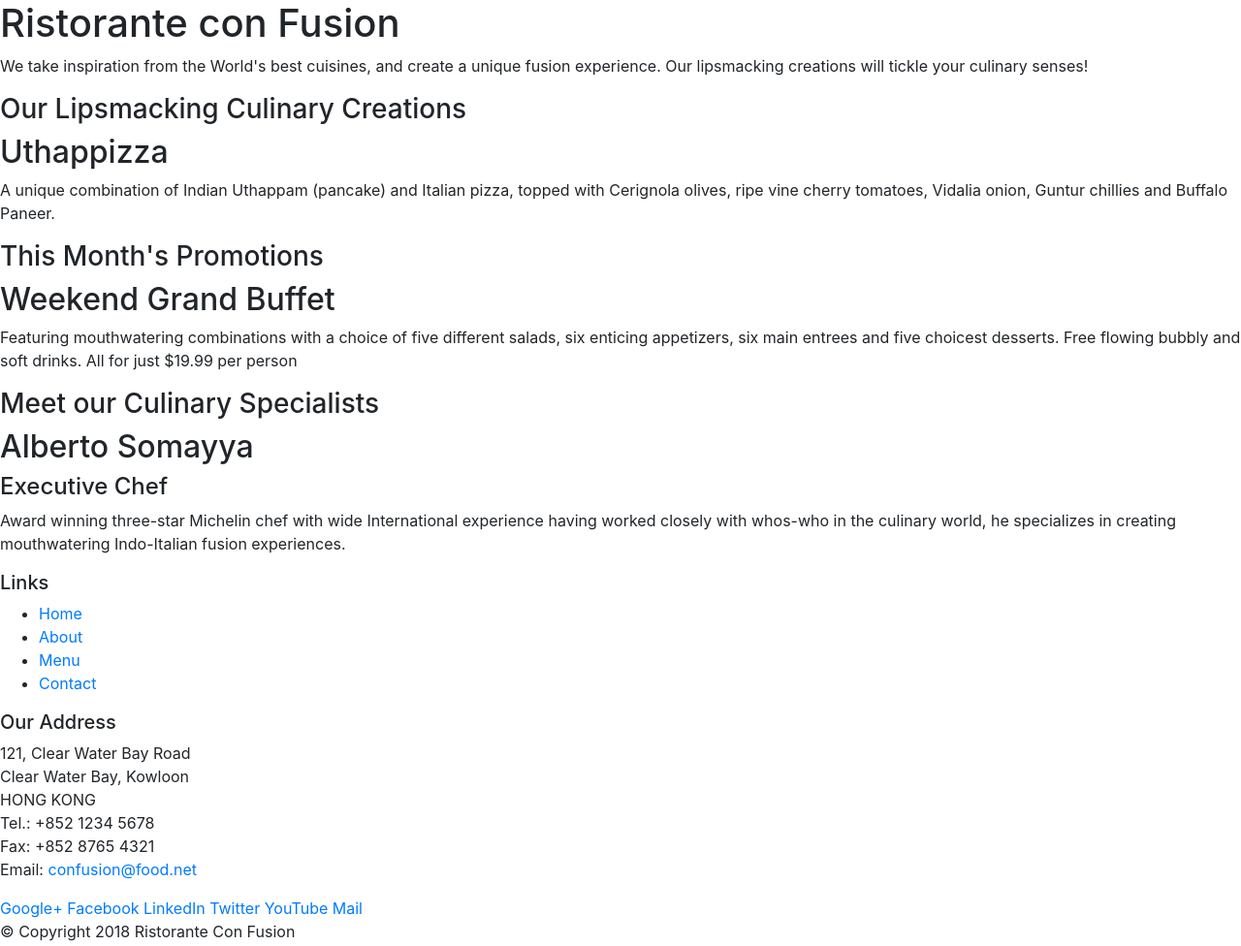
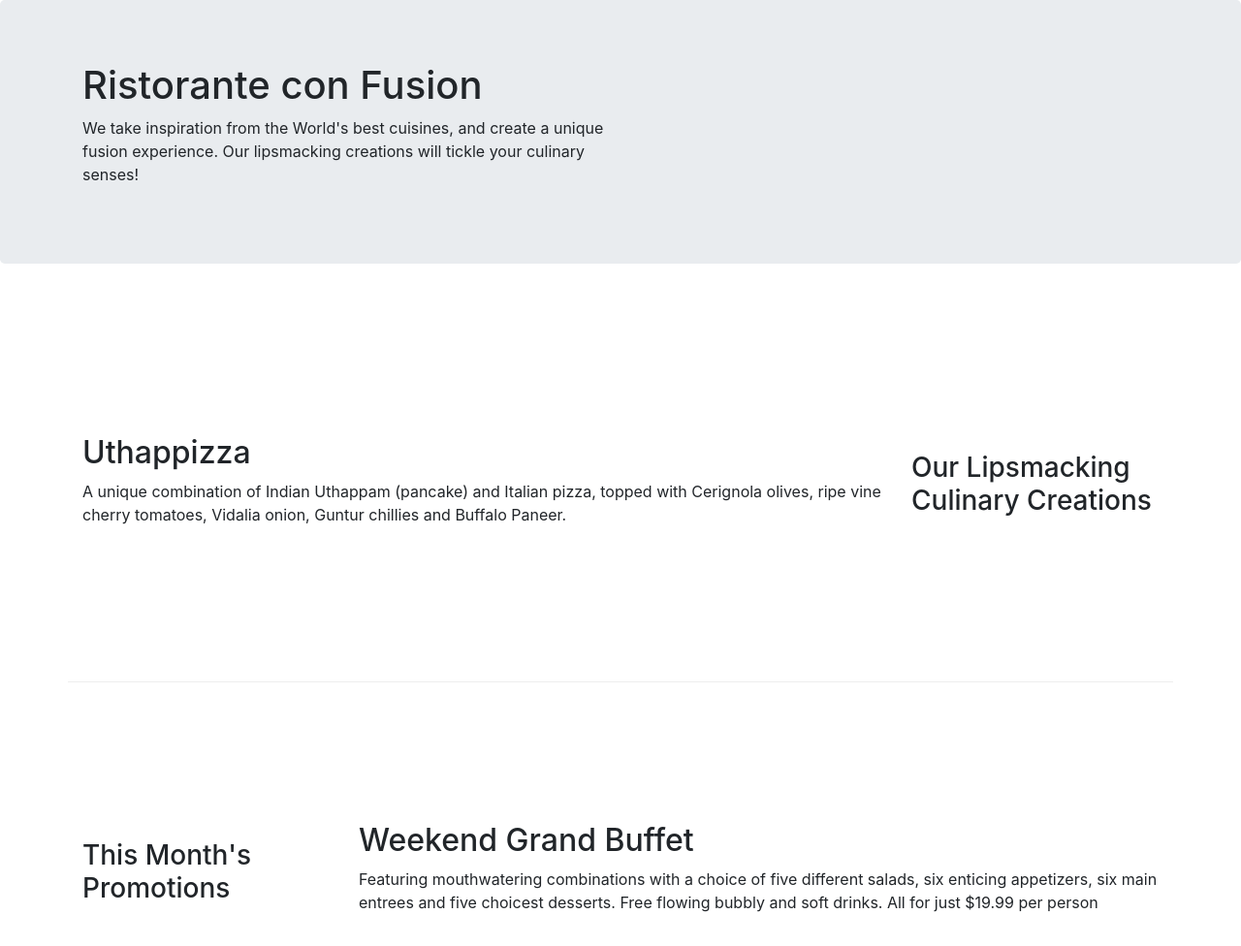
Before and after one commit to imtiazz/CourseraFullStackWeb-Angular, a website: page index.html in a window 1280 px wide. Shown: the top 976 px of the page at 97% size. Drawn offline with nearby package versions, Linux system fonts and the light colour scheme.

Commit message:
Exercise

```diff
--- /dev/null
+++ b/css/styles.css
@@ -0,0 +1,37 @@
+.row-header{
+    margin:0px auto;
+    padding:0px;
+}
+
+.row-content {
+    margin:0px auto;
+    padding: 50px 0px 50px 0px;
+    border-bottom: 1px ridge;
+    min-height:400px;
+}
+
+.footer{
+    background-color: #D1C4E9;
+    margin:0px auto;
+    padding: 20px 0px 20px 0px;
+}
+
+
+
+.jumbotron {
+    padding:70px 30px 70px 30px;
+    margin:0px auto;
+
+
+}
+
+
+
+address{
+
+    font-size:80%;
+    margin:0px;
+    color:#0f0f0f;
+
+
+}
--- a/index.html
+++ b/index.html
@@ -3,6 +3,7 @@
 
 <head>
     <!-- Required meta tags always come first -->
+     <link href="css/styles.css" rel="stylesheet">
     <meta charset="utf-8">
     <meta name="viewport" content="width=device-width, initial-scale=1, shrink-to-fit=no">
     <meta http-equiv="x-ua-compatible" content="ie=edge">
@@ -10,16 +11,16 @@
     <!-- Bootstrap CSS -->
     <link rel="stylesheet" href="node_modules/bootstrap/dist/css/bootstrap.min.css">
 
-    <title>Ristorante Con Fusion</title>
+    <title>Ristorante con Fusion</title>
 
 </head>
 
 <body>
 
-    <header>
-        <div>
-            <div>
-                <div>
+    <header class="jumbotron">
+        <div class="container">
+            <div class="row">
+                <div class="col-12 col-sm-6 col-md-6">
                     <h1>Ristorante con Fusion</h1>
                     <p>We take inspiration from the World's best cuisines, and create a unique fusion experience. Our lipsmacking creations will tickle your culinary senses!</p>
                 </div>
@@ -29,33 +30,33 @@
         </div>
     </header>
 
-    <div>
-        <div>
-            <div>
+    <div class="container">
+        <div class="row row-content align-items-center">
+            <div class="col-12 col-sm-4 order-sm-last col-md-3">
                 <h3>Our Lipsmacking Culinary Creations</h3>
             </div>
-            <div>
+            <div class="col col-sm order-sm-first col-md">
                 <h2>Uthappizza</h2>
                 <p>A unique combination of Indian Uthappam (pancake) and Italian pizza, topped with Cerignola olives, ripe vine cherry tomatoes, Vidalia onion, Guntur chillies and Buffalo Paneer.</p>
             </div>
         </div>
 
 
-        <div>
-            <div>
+        <div class="row row-content align-items-center">
+            <div class="col-12 col-sm-4 col-md-3">
                 <h3>This Month's Promotions</h3>
             </div>
-            <div>
+            <div class="col col-sm col-md">
                 <h2>Weekend Grand Buffet</h2>
                 <p>Featuring mouthwatering combinations with a choice of five different salads, six enticing appetizers, six main entrees and five choicest desserts. Free flowing bubbly and soft drinks. All for just $19.99 per person </p>
             </div>
         </div>
 
-        <div>
-            <div>
+        <div class="row row-content align-items-center">
+            <div class="col-12 col-sm-4 order-sm-last col-md-3">
                 <h3>Meet our Culinary Specialists</h3>
             </div>
-            <div>
+            <div class="col col-sm order-sm-first col-md">
                 <h2>Alberto Somayya</h2>
                 <h4>Executive Chef</h4>
                 <p>Award winning three-star Michelin chef with wide International experience having worked closely with whos-who in the culinary world, he specializes in creating mouthwatering Indo-Italian fusion experiences. </p>
@@ -63,19 +64,19 @@
         </div>
     </div>
 
-    <footer>
-        <div>
-            <div>
-                <div>
+    <footer class="footer">
+        <div class="container">
+            <div class="row">
+                <div class="col-12 col-sm-6 col-md-4">
                     <h5>Links</h5>
-                    <ul>
+                    <ul class="list-unstyled">
                         <li><a href="#">Home</a></li>
                         <li><a href="#">About</a></li>
                         <li><a href="#">Menu</a></li>
                         <li><a href="#">Contact</a></li>
                     </ul>
                 </div>
-                <div>
+                <div class="col-12 col-sm-6 col-md-4">
                     <h5>Our Address</h5>
                     <address>
 		              121, Clear Water Bay Road<br>
@@ -86,8 +87,8 @@
 		              Email: <a href="mailto:confusion@food.net">confusion@food.net</a>
 		           </address>
                 </div>
-                <div>
-                    <div>
+                <div class="col-12 col-sm-12 col-md-4 align-self-center">
+                    <div class="text-center ">
                         <a href="http://google.com/+">Google+</a>
                         <a href="http://www.facebook.com/profile.php?id=">Facebook</a>
                         <a href="http://www.linkedin.com/in/">LinkedIn</a>
@@ -97,7 +98,7 @@
                     </div>
                 </div>
            </div>
-           <div>
+           <div class="row justify-content-center" >
                 <div>
                     <p>© Copyright 2018 Ristorante Con Fusion</p>
                 </div>
@@ -109,6 +110,7 @@
     <script src="node_modules/jquery/dist/jquery.slim.min.js"></script>
     <script src="node_modules/popper.js/dist/umd/popper.min.js"></script>
     <script src="node_modules/bootstrap/dist/js/bootstrap.min.js"></script>
+
 </body>
 
 </html>
```
Also changed, not shown: aboutus.html (added, +104 -0 lines).
